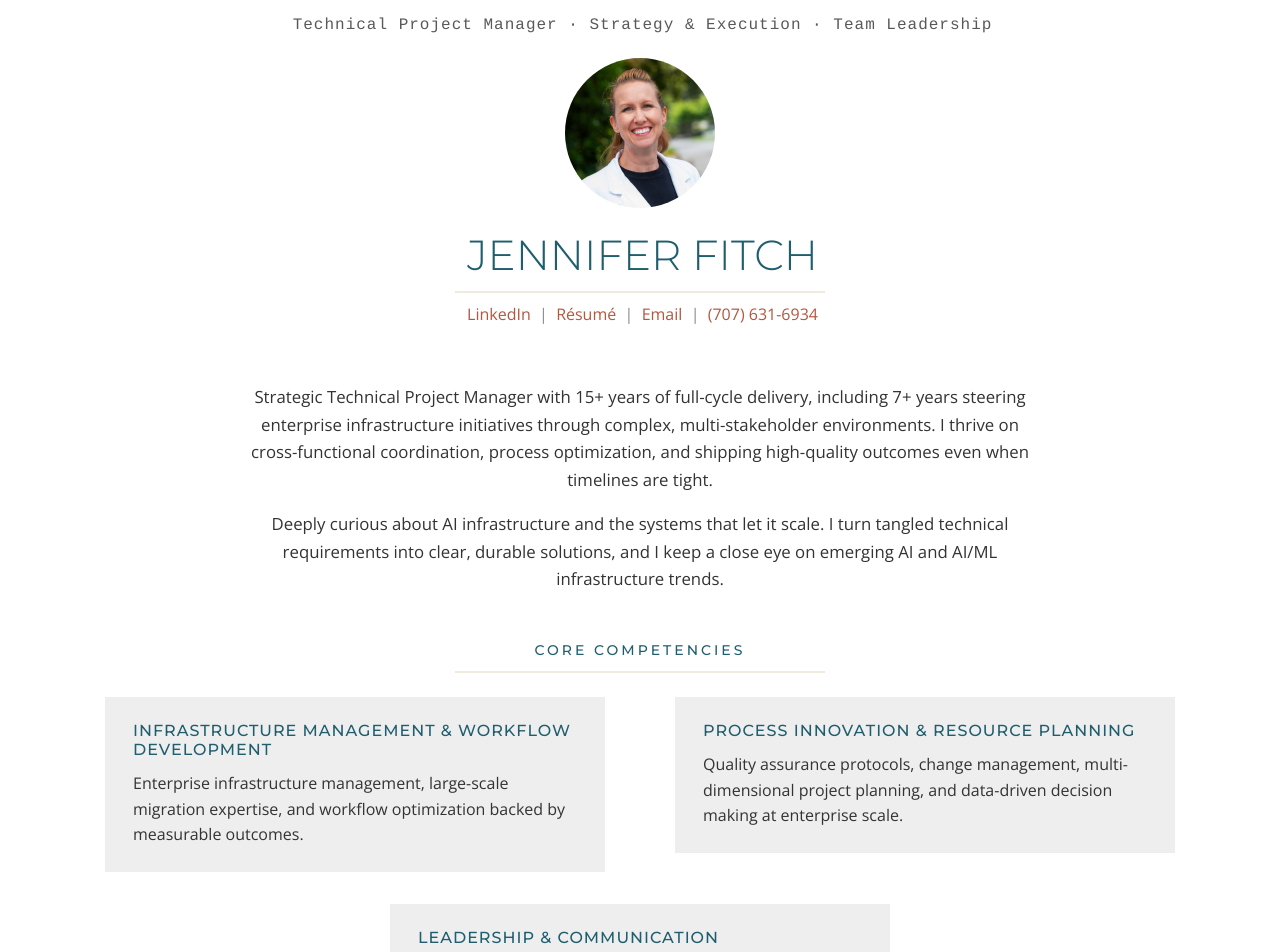
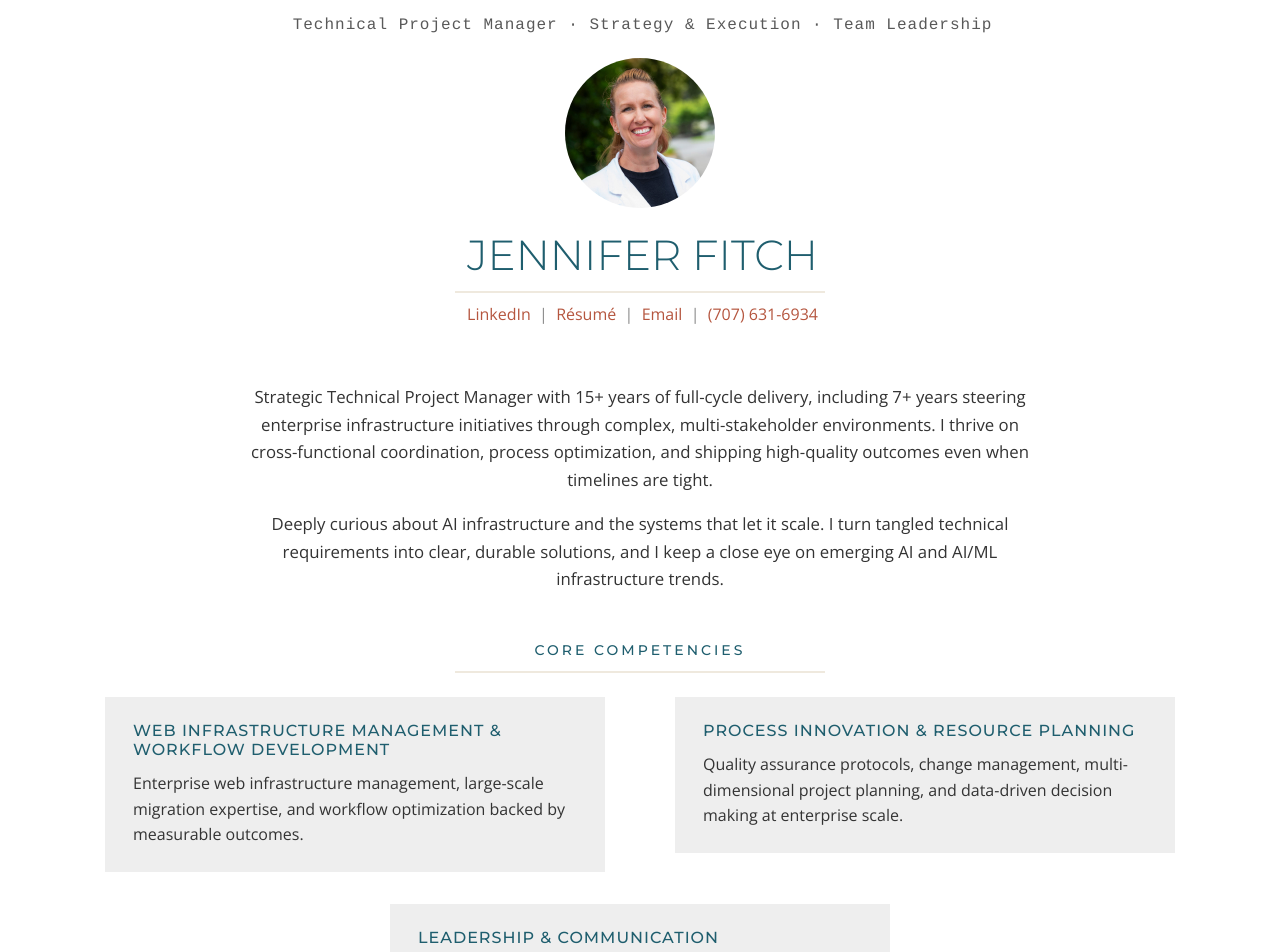
Before and after one commit to jen-fitch/next, a Next.js app: page / in a window 1280 px wide. Shown: the top 952 px of the page. Built offline with nearby package versions, Linux system fonts and the light colour scheme.

Commit message:
feat: update core competency card for web infrastructure management
Revise first card description for improved clarity.

Co-authored-by: Jennifer Fitch <13577984+jen-fitch@users.noreply.github.com>

```diff
--- a/pages/index.js
+++ b/pages/index.js
@@ -67,9 +67,9 @@ export default function Portfolio() {
                     <h2 className={Resume.sectionHeading}>Core Competencies</h2>
                     <div className={Cards.grid}>
                         <div className={Resume.competencyCard}>
-                            <h3>Infrastructure Management &amp; Workflow Development</h3>
+                            <h3>Web Infrastructure Management &amp; Workflow Development</h3>
                             <p>
-                                Enterprise infrastructure management, large-scale migration expertise, and
+                                Enterprise web infrastructure management, large-scale migration expertise, and
                                 workflow optimization backed by measurable outcomes.
                             </p>
                         </div>
```
